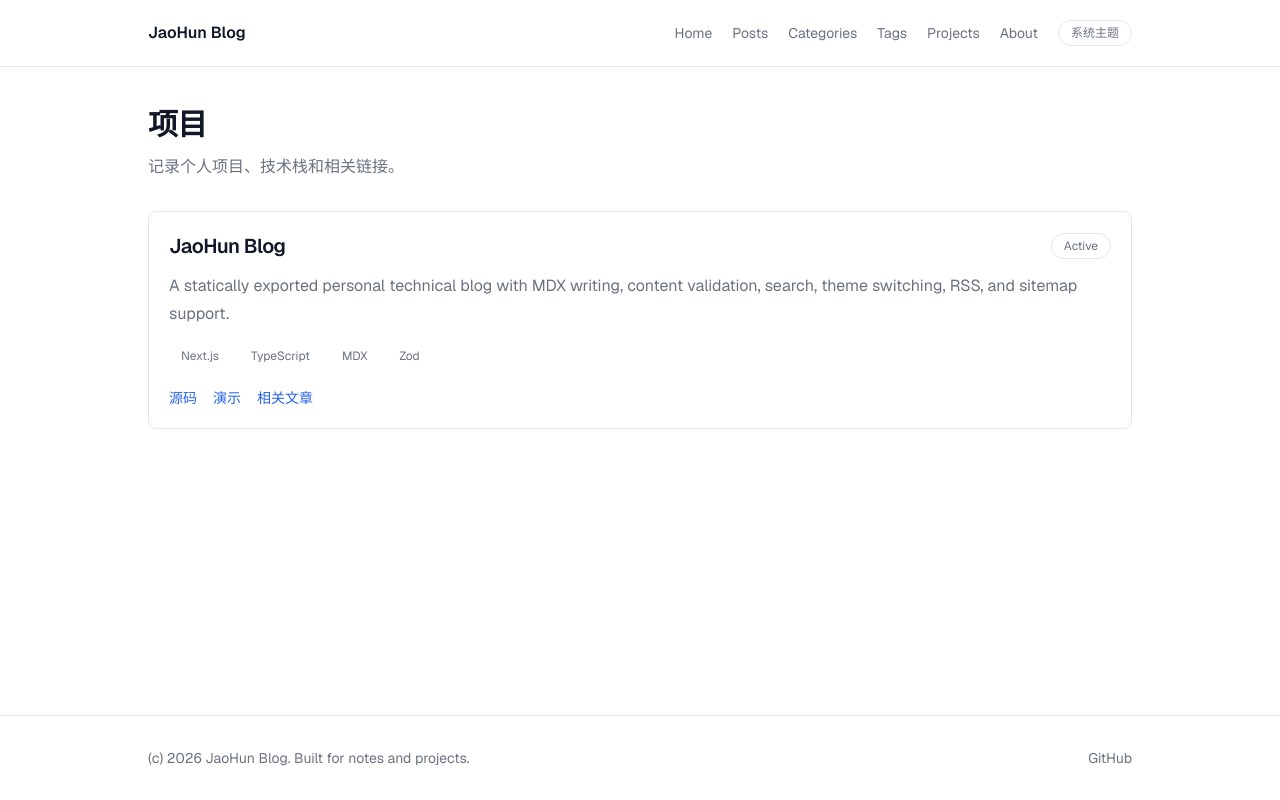
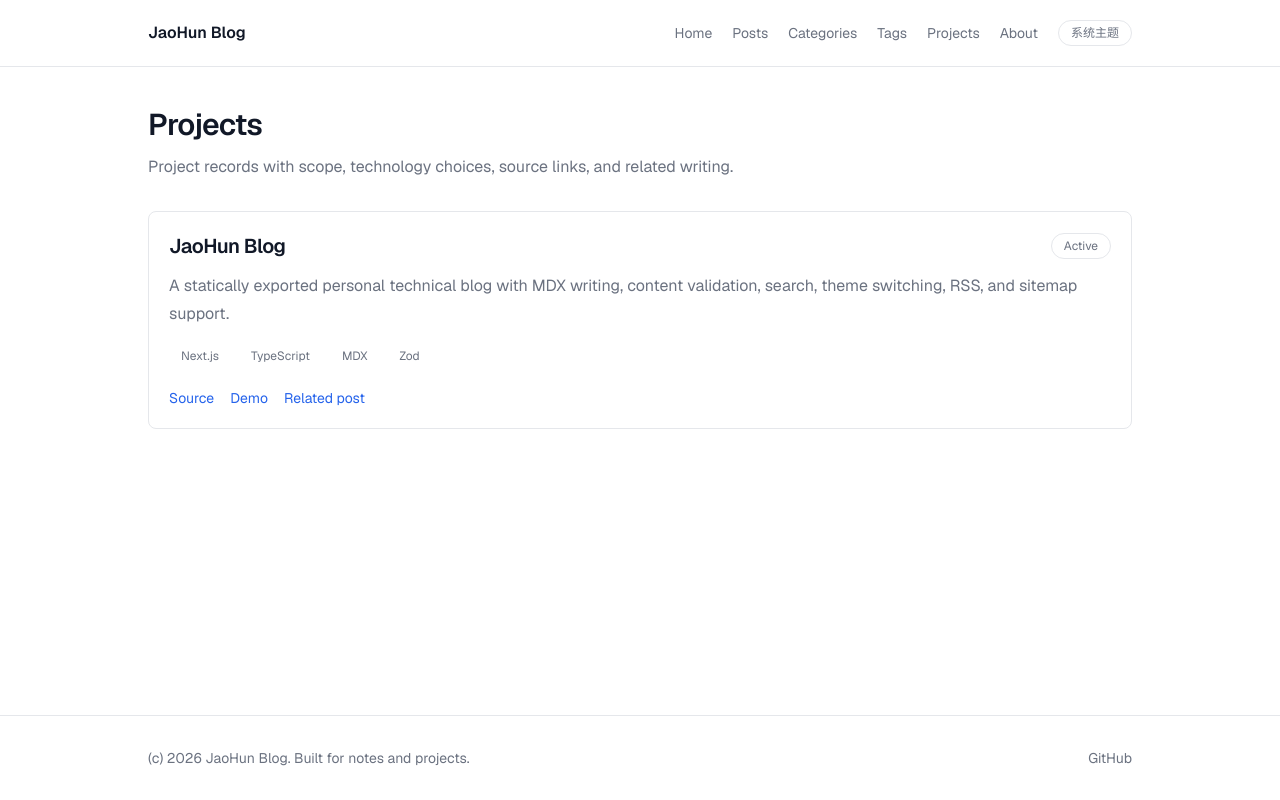
Before and after one commit to JaoHun/Blog, a Next.js app in the folder frontend/: page /projects in a window 1280 px wide. Built offline with nearby package versions, Linux system fonts and the light colour scheme; no server answers.

Commit message:
content: clean public page copy

```diff
--- a/frontend/app/about/page.tsx
+++ b/frontend/app/about/page.tsx
@@ -4,7 +4,7 @@ import { ExternalLink } from '@/components/common/ExternalLink';
 import { authorConfig } from '@/config/author';
 
 export const metadata: Metadata = {
-  title: '关于我',
+  title: 'About',
   description: authorConfig.bio,
 };
 
@@ -15,7 +15,7 @@ export default function AboutPage() {
       <h1 className="mt-4 text-3xl font-semibold tracking-tight">{authorConfig.name}</h1>
       <p className="mt-5 leading-8 text-muted">{authorConfig.bio}</p>
       <div className="mt-8">
-        <h2 className="text-lg font-semibold">联系方式</h2>
+        <h2 className="text-lg font-semibold">Contact</h2>
         <div className="mt-3 flex flex-wrap gap-4 text-link">
           {authorConfig.links.map((link) => (
             <ExternalLink href={link.href} key={link.href}>
--- a/frontend/app/posts/page.tsx
+++ b/frontend/app/posts/page.tsx
@@ -8,8 +8,8 @@ import { paginate } from '@/lib/content/pagination';
 import { getPublishedPosts } from '@/lib/content/posts';
 
 export const metadata: Metadata = {
-  title: '文章',
-  description: '按时间倒序浏览全部技术文章。',
+  title: 'Posts',
+  description: 'Browse all technical posts in reverse chronological order with client-side search.',
 };
 
 export default async function PostsPage() {
@@ -19,8 +19,10 @@ export default async function PostsPage() {
   return (
     <section>
       <div className="mb-8">
-        <h1 className="text-3xl font-semibold tracking-tight">文章</h1>
-        <p className="mt-3 text-muted">按时间倒序浏览技术笔记，并支持客户端搜索与筛选。</p>
+        <h1 className="text-3xl font-semibold tracking-tight">Posts</h1>
+        <p className="mt-3 text-muted">
+          Browse technical notes in reverse chronological order, with local search and filtering support.
+        </p>
       </div>
       <SearchBox />
       <PostList posts={page.items} />
--- a/frontend/app/projects/page.tsx
+++ b/frontend/app/projects/page.tsx
@@ -3,16 +3,18 @@ import type { Metadata } from 'next';
 import { ProjectList } from '@/components/project/ProjectList';
 
 export const metadata: Metadata = {
-  title: '项目',
-  description: '配置化展示精选项目和完整项目列表。',
+  title: 'Projects',
+  description: 'A configured list of selected projects, project status, technology stack, and related links.',
 };
 
 export default function ProjectsPage() {
   return (
     <section>
       <div className="mb-8">
-        <h1 className="text-3xl font-semibold tracking-tight">项目</h1>
-        <p className="mt-3 text-muted">记录个人项目、技术栈和相关链接。</p>
+        <h1 className="text-3xl font-semibold tracking-tight">Projects</h1>
+        <p className="mt-3 text-muted">
+          Project records with scope, technology choices, source links, and related writing.
+        </p>
       </div>
       <ProjectList />
     </section>
--- a/frontend/components/common/Pagination.tsx
+++ b/frontend/components/common/Pagination.tsx
@@ -16,20 +16,20 @@ export function Pagination({ basePath, currentPage, totalPages }: PaginationProp
   }
 
   return (
-    <nav aria-label="分页" className="mt-8 flex items-center justify-between text-sm">
+    <nav aria-label="Pagination" className="mt-8 flex items-center justify-between text-sm">
       {currentPage > 1 ? (
         <Link className="text-link" href={pageHref(basePath, currentPage - 1)}>
-          上一页
+          Previous
         </Link>
       ) : (
         <span />
       )}
       <span className="text-muted">
-        第 {currentPage} / {totalPages} 页
+        Page {currentPage} / {totalPages}
       </span>
       {currentPage < totalPages ? (
         <Link className="text-link" href={pageHref(basePath, currentPage + 1)}>
-          下一页
+          Next
         </Link>
       ) : (
         <span />
--- a/frontend/components/post/PostCard.tsx
+++ b/frontend/components/post/PostCard.tsx
@@ -12,7 +12,7 @@ export function PostCard({ post }: PostCardProps) {
     <article className="border-b border-border py-6">
       <div className="flex flex-wrap gap-3 text-sm text-muted">
         <time dateTime={post.date}>{post.date}</time>
-        {post.updated ? <span>更新于 {post.updated}</span> : null}
+        {post.updated ? <span>Updated {post.updated}</span> : null}
         <Link className="text-link" href={`/categories/${routeSegment(post.category)}`}>
           {post.category}
         </Link>
--- a/frontend/components/post/PostList.tsx
+++ b/frontend/components/post/PostList.tsx
@@ -8,7 +8,7 @@ type PostListProps = {
 
 export function PostList({ posts }: PostListProps) {
   if (posts.length === 0) {
-    return <EmptyState title="暂无文章" description="还没有符合条件的文章。" />;
+    return <EmptyState title="No posts found" description="No posts match the current conditions." />;
   }
 
   return (
--- a/frontend/components/post/PostMeta.tsx
+++ b/frontend/components/post/PostMeta.tsx
@@ -10,9 +10,9 @@ type PostMetaProps = {
 export function PostMeta({ post }: PostMetaProps) {
   return (
     <div className="mt-4 flex flex-wrap gap-3 text-sm text-muted">
-      <time dateTime={post.date}>发布于 {post.date}</time>
-      {post.updated ? <span>更新于 {post.updated}</span> : null}
-      <span>{post.readingTimeMinutes} 分钟阅读</span>
+      <time dateTime={post.date}>Published {post.date}</time>
+      {post.updated ? <span>Updated {post.updated}</span> : null}
+      <span>{post.readingTimeMinutes} min read</span>
       <Link className="text-link" href={`/categories/${routeSegment(post.category)}`}>
         {post.category}
       </Link>
--- a/frontend/components/project/ProjectCard.tsx
+++ b/frontend/components/project/ProjectCard.tsx
@@ -39,9 +39,9 @@ export function ProjectCard({ project }: ProjectCardProps) {
         ))}
       </div>
       <div className="mt-5 flex flex-wrap gap-4 text-sm text-link">
-        {project.sourceUrl ? <ExternalLink href={project.sourceUrl}>源码</ExternalLink> : null}
-        {project.demoUrl ? <ExternalLink href={project.demoUrl}>演示</ExternalLink> : null}
-        {project.articleUrl ? <a href={project.articleUrl}>相关文章</a> : null}
+        {project.sourceUrl ? <ExternalLink href={project.sourceUrl}>Source</ExternalLink> : null}
+        {project.demoUrl ? <ExternalLink href={project.demoUrl}>Demo</ExternalLink> : null}
+        {project.articleUrl ? <a href={project.articleUrl}>Related post</a> : null}
       </div>
     </article>
   );
--- a/frontend/components/project/ProjectList.tsx
+++ b/frontend/components/project/ProjectList.tsx
@@ -10,7 +10,7 @@ export function ProjectList({ featuredOnly = false }: ProjectListProps) {
   const projects = featuredOnly ? projectConfig.filter((project) => project.featured) : projectConfig;
 
   if (projects.length === 0) {
-    return <EmptyState title="暂无项目" description="后续会在这里展示项目记录。" />;
+    return <EmptyState title="No projects yet" description="Project records will be listed here later." />;
   }
 
   return (
```
